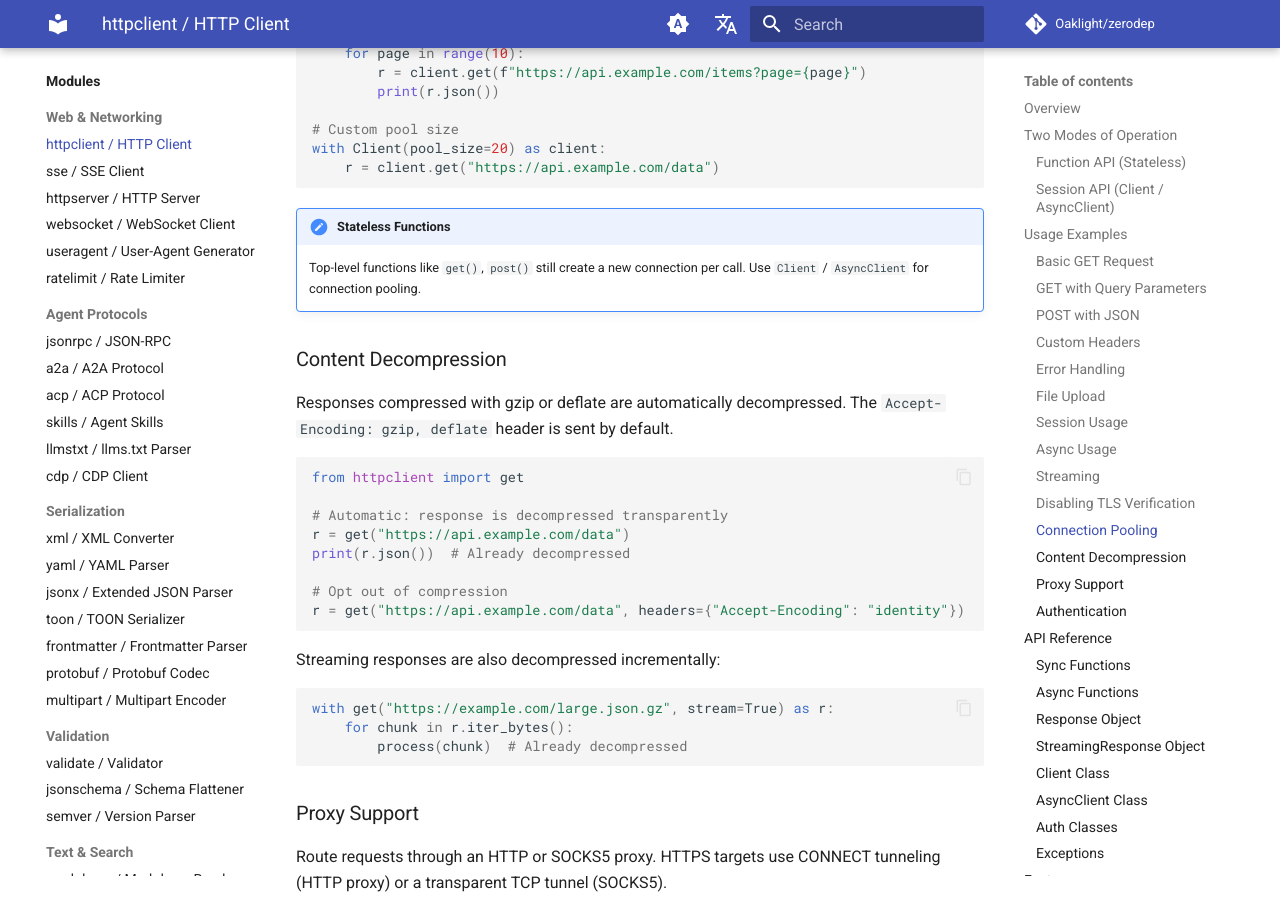
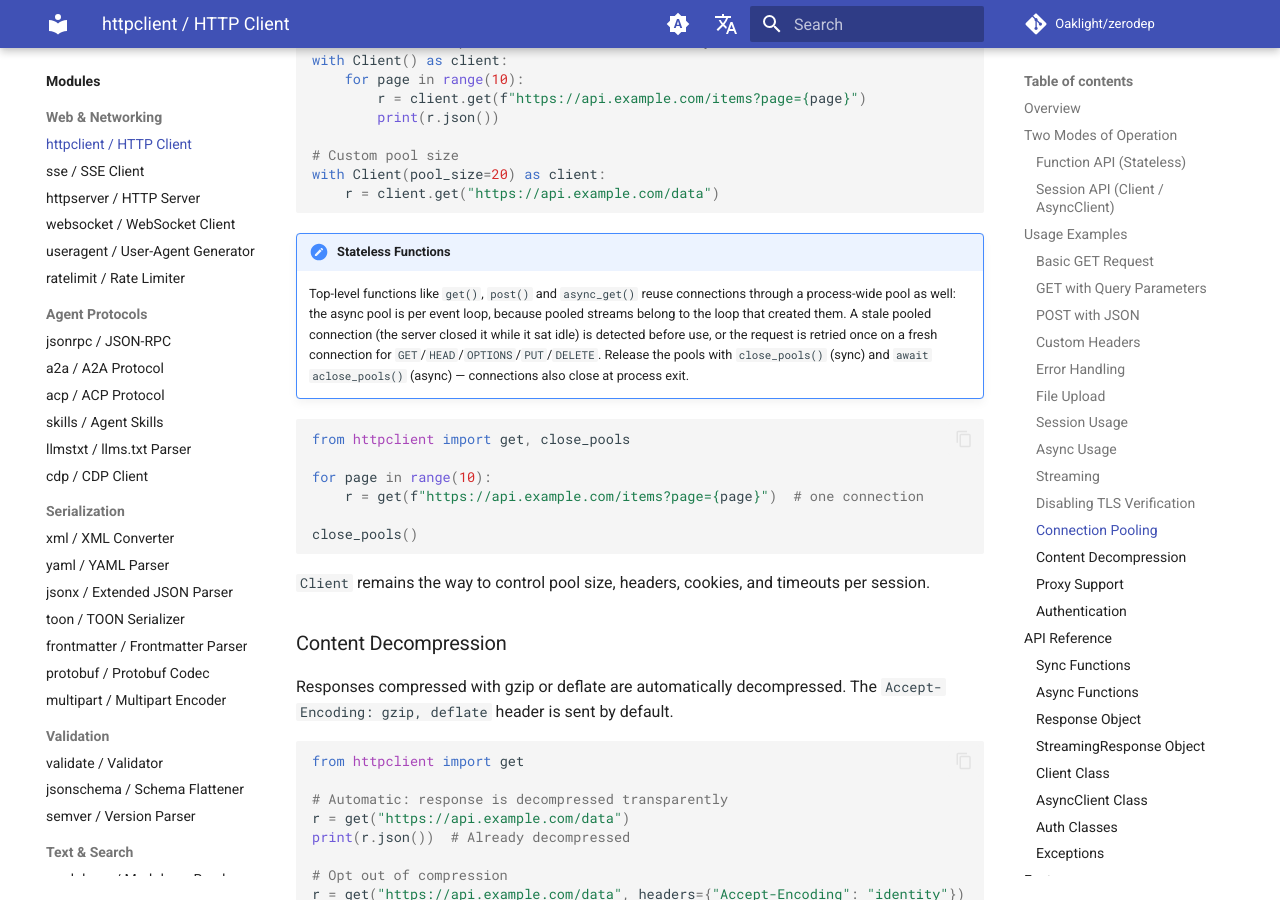
Before and after one commit to Oaklight/zerodep, an MkDocs documentation site: the page built from docs/modules/httpclient.md, in a window 1280 px wide and 900 px high, scrolled down 4741 px. Built offline with MkDocs 1.6.1 and Material for MkDocs 9.7.7, drawn with Linux system fonts in a browser that asks for light colours; comment, search, counter and statistics services are not loaded; some of the changed text lies outside the part shown.

Commit message:
docs: document httpclient default pooling (#212)

````diff
--- a/docs/modules/httpclient.md
+++ b/docs/modules/httpclient.md
@@ -12,7 +12,7 @@ Zero-dependency synchronous and asynchronous HTTP/1.1 REST client built entirely
 - **Sync mode** uses `http.client` from the standard library.
 - **Async mode** uses `asyncio` streams with a hand-written HTTP/1.1 protocol implementation.
 - **Thread-safe** by design: each request creates its own connection. Session classes use locks internally.
-- **Connection pooling** — `Client` and `AsyncClient` automatically pool and reuse TCP connections (stateless functions still create one-off connections).
+- **Connection pooling** — `Client`, `AsyncClient` and the module-level helpers (`get()`, `async_get()`, …) reuse TCP connections through a shared pool; `close_pools()` / `aclose_pools()` release them.
 - **Auto decompression** — transparently decodes gzip/deflate responses.
 - **Proxy support** — HTTP proxy, HTTPS proxy with CONNECT tunneling, and SOCKS5 proxy (RFC 1928) with username/password auth.
 - **Built-in auth** — Basic and Digest authentication out of the box.
@@ -222,7 +222,18 @@ with Client(pool_size=20) as client:
 ```
 
 !!! note "Stateless Functions"
-    Top-level functions like `get()`, `post()` still create a new connection per call. Use `Client` / `AsyncClient` for connection pooling.
+    Top-level functions like `get()`, `post()` and `async_get()` reuse connections through a process-wide pool as well: the async pool is per event loop, because pooled streams belong to the loop that created them. A stale pooled connection (the server closed it while it sat idle) is detected before use, or the request is retried once on a fresh connection for `GET`/`HEAD`/`OPTIONS`/`PUT`/`DELETE`. Release the pools with `close_pools()` (sync) and `await aclose_pools()` (async) — connections also close at process exit.
+
+```python
+from httpclient import get, close_pools
+
+for page in range(10):
+    r = get(f"https://api.example.com/items?page={page}")  # one connection
+
+close_pools()
+```
+
+`Client` remains the way to control pool size, headers, cookies, and timeouts per session.
 
 ### Content Decompression
 
````
Also changed, not shown: docs/changelog.md (+4 -0 lines).
